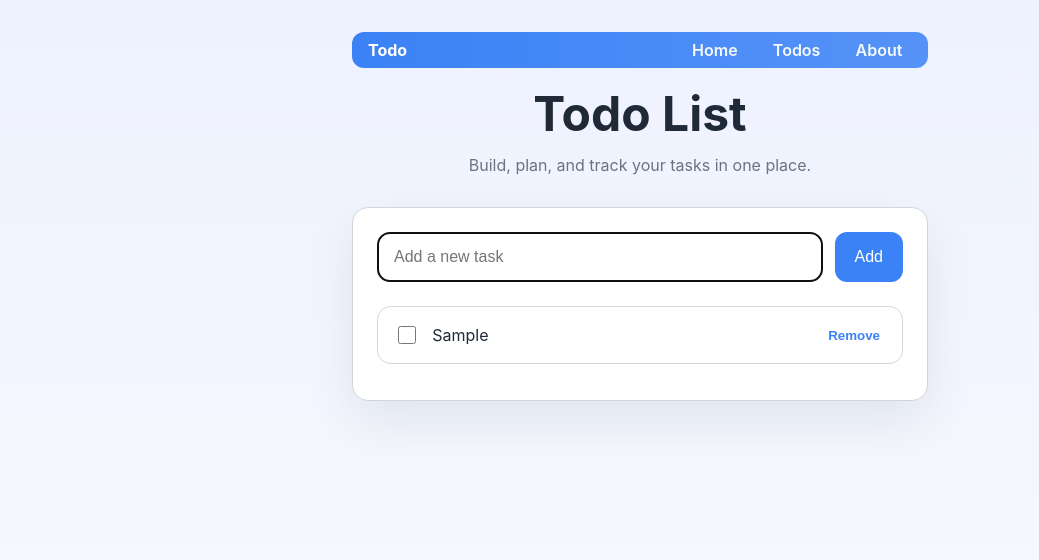
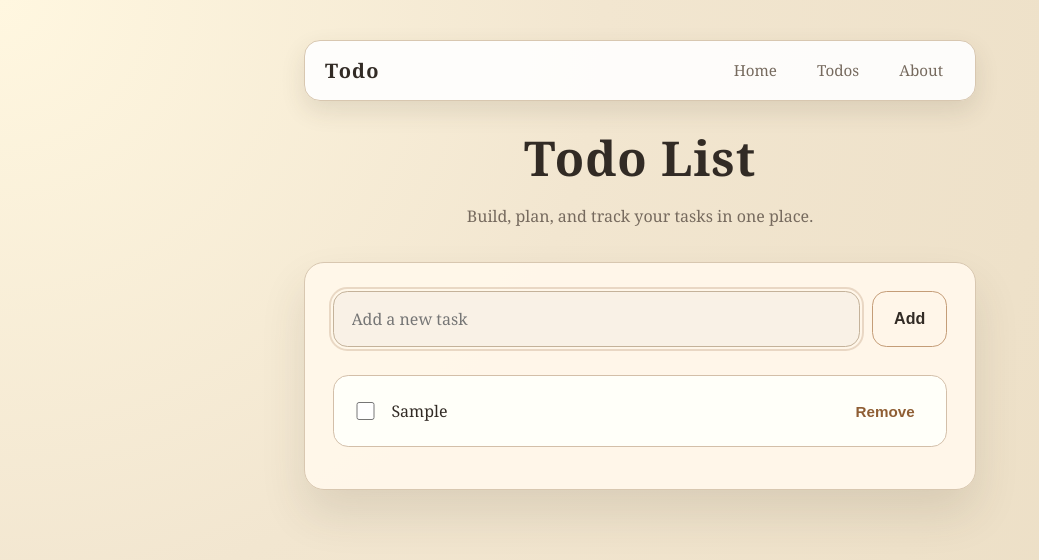
Before and after one commit to TusharS-21/todo_list, a website: page index.html in a window 1280 px wide. Both pictures are taken after typing "Sample" into the empty fields and a click on the button "Add". Shown: the whole page, without its empty margins (0-1039 px from the left). Drawn offline with Linux system fonts and the light colour scheme; no server answers.

Commit message:
separte style.css

```diff
--- a/styles.css
+++ b/styles.css
@@ -1,10 +1,11 @@
 :root {
-  --bg: #f4f7fc;
-  --card: #ffffff;
-  --text: #1f2937;
-  --muted: #6b7280;
-  --accent: #3b82f6;
-  --border: #d1d5db;
+  --bg: #f7f1e1;
+  --panel: #fff7ea;
+  --text: #322b25;
+  --muted: #766a5e;
+  --accent: #8f5e34;
+  --border: #d8c7b0;
+  --shadow: rgba(68, 54, 42, 0.12);
 }
 
 * {
@@ -14,14 +15,14 @@
 body {
   margin: 0;
   min-height: 100vh;
-  font-family: Inter, system-ui, -apple-system, BlinkMacSystemFont, "Segoe UI", sans-serif;
-  background: linear-gradient(180deg, #eef2ff 0%, #f8fafc 100%);
+  font-family: "Georgia", "Palatino Linotype", Palatino, serif;
+  background: radial-gradient(circle at top left, #fff7e0 0%, #f2e6d0 40%, #eadcc2 100%);
   color: var(--text);
 }
 
 .container {
-  padding: 2rem;
-  max-width: 640px;
+  padding: 2.5rem 1.5rem;
+  max-width: 720px;
   margin: 0 auto;
 }
 
@@ -30,22 +31,25 @@ header {
   margin-bottom: 2rem;
 }
 
-/* Navbar */
 .navbar {
   display: flex;
   align-items: center;
   justify-content: space-between;
-  gap: 1rem;
-  padding: 0.5rem 1rem;
-  margin-bottom: 1rem;
-  background: linear-gradient(90deg, var(--accent), rgba(59,130,246,0.85));
-  color: white;
-  border-radius: 0.75rem;
+  flex-wrap: wrap;
+  gap: 0.75rem;
+  padding: 1rem 1.25rem;
+  margin-bottom: 1.5rem;
+  background: rgba(255, 255, 255, 0.9);
+  border: 1px solid var(--border);
+  border-radius: 1rem;
+  box-shadow: 0 10px 25px var(--shadow);
 }
 
 .nav-brand {
+  font-size: 1.25rem;
   font-weight: 700;
-  color: #ffffff;
+  letter-spacing: 0.06em;
+  color: var(--text);
 }
 
 .nav-links {
@@ -57,38 +61,43 @@ header {
 }
 
 .nav-links a {
-  color: rgba(255,255,255,0.95);
+  color: var(--muted);
   text-decoration: none;
-  font-weight: 600;
-  padding: 0.35rem 0.6rem;
-  border-radius: 0.5rem;
+  font-size: 0.95rem;
+  padding: 0.4rem 0.75rem;
+  border-radius: 0.75rem;
+  transition: background 180ms ease, color 180ms ease;
 }
 
 .nav-links a:hover {
-  background: rgba(255,255,255,0.08);
+  background: rgba(143, 94, 52, 0.08);
+  color: var(--text);
 }
 
 .nav-toggle {
   display: none;
   background: transparent;
-  border: none;
-  font-size: 1.1rem;
+  border: 1px solid var(--border);
+  border-radius: 0.75rem;
+  padding: 0.5rem 0.75rem;
+  font-size: 1rem;
   cursor: pointer;
-  color: white;
+  color: var(--text);
 }
 
 @media (max-width: 640px) {
   .nav-links {
     position: absolute;
-    top: 64px;
+    top: 76px;
     right: 1rem;
-    background: var(--card);
+    background: rgba(255, 247, 234, 0.98);
     flex-direction: column;
     gap: 0;
     border: 1px solid var(--border);
-    padding: 0.5rem;
+    padding: 0.75rem;
     display: none;
-    border-radius: 0.5rem;
+    border-radius: 0.75rem;
+    box-shadow: 0 10px 30px rgba(0, 0, 0, 0.08);
   }
 
   .nav-links.open {
@@ -103,48 +112,68 @@ header {
 h1 {
   margin: 0;
   font-size: clamp(2rem, 4vw, 3rem);
+  letter-spacing: 0.02em;
 }
 
 p {
   margin: 0.75rem auto 0;
   color: var(--muted);
-  max-width: 32rem;
+  max-width: 34rem;
+  line-height: 1.75;
 }
 
 .todo-app {
-  background: var(--card);
+  background: rgba(255, 247, 234, 0.98);
   border: 1px solid var(--border);
-  border-radius: 1rem;
-  padding: 1.5rem;
-  box-shadow: 0 20px 50px rgba(15, 23, 42, 0.08);
+  border-radius: 1.25rem;
+  padding: 1.75rem;
+  box-shadow: 0 24px 45px var(--shadow);
 }
 
 #todo-form {
   display: flex;
   gap: 0.75rem;
+  flex-wrap: wrap;
 }
 
 #todo-input {
   flex: 1;
-  padding: 0.95rem 1rem;
-  border: 1px solid var(--border);
-  border-radius: 0.75rem;
+  min-width: 220px;
+  padding: 1rem 1.1rem;
+  border: 1px solid #c4b29a;
+  border-radius: 0.9rem;
   font-size: 1rem;
+  font-family: inherit;
+  background: #f9f1e6;
+  color: var(--text);
+}
+
+#todo-input:focus {
+  outline: 2px solid rgba(143, 94, 52, 0.2);
+  outline-offset: 2px;
 }
 
 #todo-form button {
-  background: var(--accent);
-  color: white;
-  border: none;
-  border-radius: 0.75rem;
-  padding: 0.95rem 1.25rem;
+  background: transparent;
+  color: var(--text);
+  border: 1px solid #c49d78;
+  border-radius: 0.9rem;
+  padding: 1rem 1.3rem;
   font-size: 1rem;
+  font-weight: 700;
   cursor: pointer;
+  transition: background 200ms ease, color 200ms ease, transform 160ms ease;
+}
+
+#todo-form button:hover {
+  background: rgba(143, 94, 52, 0.12);
+  color: #503926;
+  transform: translateY(-1px);
 }
 
 #todo-list {
   list-style: none;
-  margin: 1.5rem 0 0;
+  margin: 1.75rem 0 0;
   padding: 0;
 }
 
@@ -153,10 +182,11 @@ p {
   align-items: center;
   justify-content: space-between;
   gap: 1rem;
-  padding: 1rem;
-  border: 1px solid var(--border);
-  border-radius: 0.85rem;
-  margin-bottom: 0.75rem;
+  padding: 1.1rem 1.15rem;
+  border: 1px solid #d3bfa9;
+  border-radius: 0.95rem;
+  margin-bottom: 0.85rem;
+  background: rgba(255, 255, 250, 0.95);
 }
 
 .todo-item label {
@@ -165,19 +195,26 @@ p {
   align-items: center;
   gap: 0.85rem;
   cursor: pointer;
+  font-size: 1rem;
 }
 
 .todo-item input[type="checkbox"] {
-  width: 1.1rem;
-  height: 1.1rem;
+  width: 1.15rem;
+  height: 1.15rem;
   accent-color: var(--accent);
+  border: 1px solid #b79e86;
+  background: #f7efe4;
 }
 
-/* Entry animation for items */
+.todo-item input[type="checkbox"]:focus {
+  outline: 2px solid rgba(143, 94, 52, 0.2);
+  outline-offset: 2px;
+}
+
 .todo-item {
   opacity: 0;
   transform: translateY(8px);
-  animation: todo-slide-in 220ms ease forwards;
+  animation: todo-slide-in 260ms ease forwards;
 }
 
 @keyframes todo-slide-in {
@@ -187,27 +224,24 @@ p {
   }
 }
 
-/* Lift on hover */
 .todo-item {
-  transition: transform 160ms ease, box-shadow 160ms ease;
+  transition: transform 180ms ease, box-shadow 180ms ease;
 }
 .todo-item:hover {
-  transform: translateY(-4px);
-  box-shadow: 0 24px 60px rgba(15, 23, 42, 0.10);
+  transform: translateY(-2px);
+  box-shadow: 0 18px 40px rgba(68, 54, 42, 0.08);
 }
 
-/* Smooth strike-through and color change */
 .todo-item span {
-  transition: color 160ms ease, opacity 160ms ease, transform 160ms ease;
+  transition: color 180ms ease, opacity 180ms ease, transform 180ms ease;
 }
 .todo-item.completed span {
   text-decoration: line-through;
   color: var(--muted);
-  opacity: 0.85;
+  opacity: 0.8;
   transform: translateX(2px);
 }
 
-/* Checkbox interaction animation */
 .todo-item input[type="checkbox"] {
   transition: transform 120ms ease;
 }
@@ -224,19 +258,21 @@ p {
 
 .todo-item button {
   background: transparent;
-  border: none;
+  border: 1px solid transparent;
   color: var(--accent);
   cursor: pointer;
-  font-weight: 600;
+  font-weight: 700;
+  font-size: 0.95rem;
+  padding: 0.5rem 0.75rem;
 }
 
-.todo-item.completed span {
-  text-decoration: line-through;
-  color: var(--muted);
+.todo-item button:hover {
+  color: #5d3d24;
 }
 
 .no-todos {
   margin: 0;
   color: var(--muted);
   text-align: center;
+  font-style: italic;
 }
```
